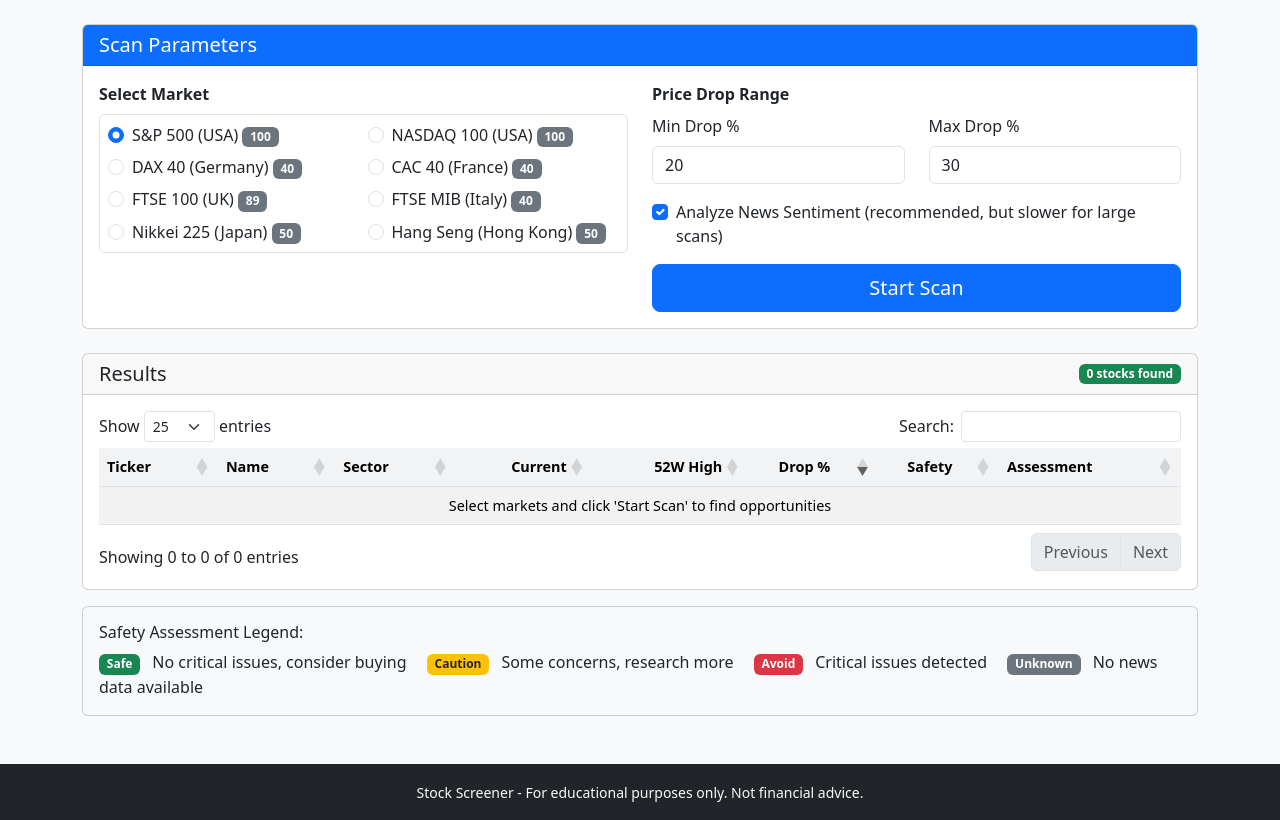
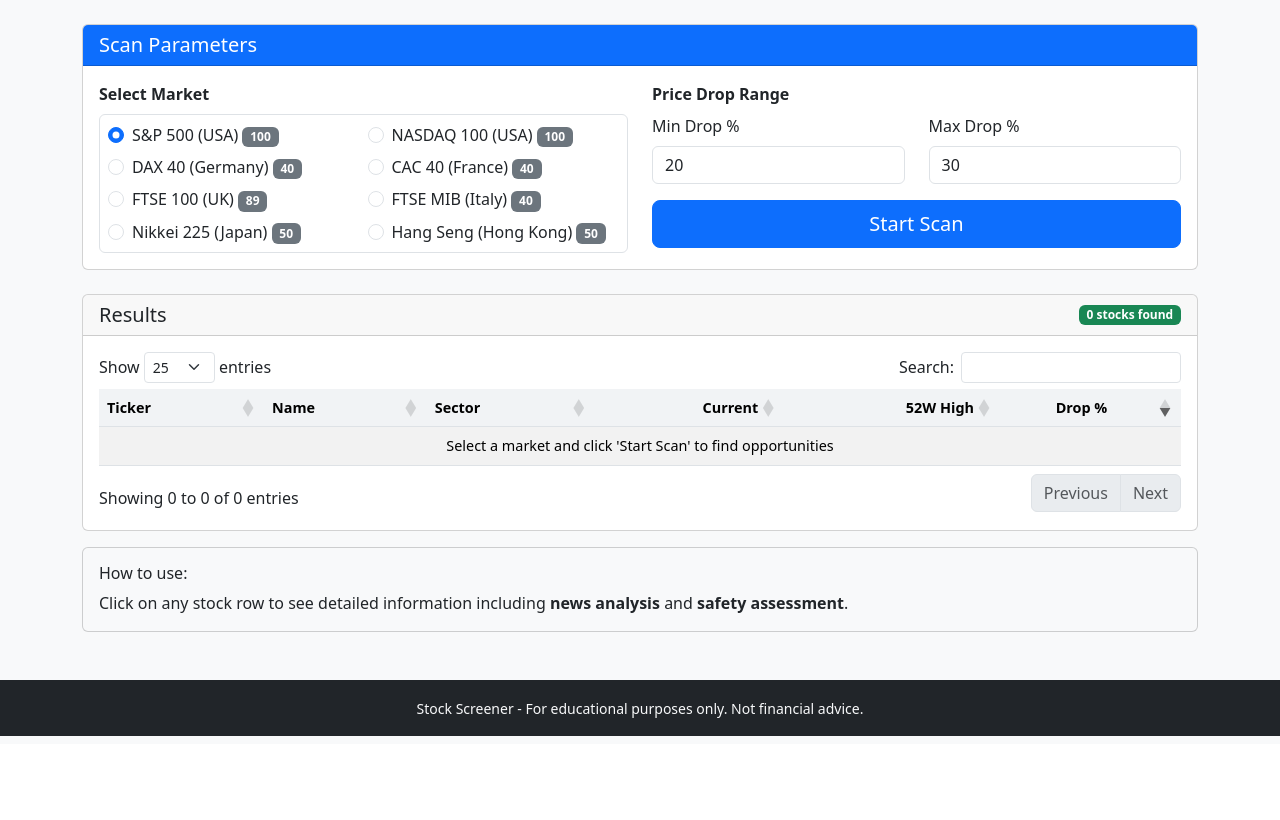
Before and after one commit to rigelshysaj/stock-screener, a Flask app: page / in a window 1280 px wide. Shown: the part 56-876 px from the top of the page. After the commit the page ends 792 px from the top, so only its background shows below. Run offline with Flask 3, Linux system fonts and the light colour scheme; some libraries are stand-ins or nearby versions.

Commit message:
Remove news analysis from scan, show only on stock detail
- Removed news analysis from /api/scan endpoint for faster scans
- News analysis now only loads when clicking individual stock
- Removed Safety and Assessment columns from results table
- Removed "Analyze News Sentiment" checkbox
- Updated info text to explain click-to-view functionality

This should fix Render timeout issues by making scans much faster.

🤖 Generated with [Claude Code](https://claude.com/claude-code)

Co-Authored-By: Claude Opus 4.5 <noreply@anthropic.com>

```diff
--- a/app.py
+++ b/app.py
@@ -8,7 +8,6 @@ from screener import screen_stocks, get_stock_details
 from news_analyzer import analyze_stock_news, is_safe_drop
 from stock_lists import MARKETS, get_tickers_by_markets
 import logging
-from concurrent.futures import ThreadPoolExecutor
 import time
 
 # Configure logging
@@ -61,7 +60,6 @@ def scan_stocks():
     market_keys = data.get('markets', ['sp500'])
     min_drop = float(data.get('min_drop', 20))
     max_drop = float(data.get('max_drop', 30))
-    analyze_news = data.get('analyze_news', True)
 
     # Validate parameters
     if min_drop < 0 or max_drop > 100 or min_drop >= max_drop:
@@ -87,37 +85,8 @@ def scan_stocks():
         logger.error(f"Error screening stocks: {e}")
         return jsonify({"error": "Failed to screen stocks"}), 500
 
-    # Analyze news for each stock if requested
-    if analyze_news and stocks:
-        logger.info(f"Analyzing news for {len(stocks)} stocks...")
-
-        def analyze_with_news(stock):
-            try:
-                is_safe, analysis = is_safe_drop(stock['ticker'], stock.get('name'))
-                stock['news_analysis'] = {
-                    'safety_score': analysis['safety_score'],
-                    'assessment': analysis['assessment'],
-                    'message': analysis['message'],
-                    'overall_sentiment': analysis['overall_sentiment'],
-                    'critical_issues': analysis['critical_issues'],
-                    'critical_keywords': analysis.get('critical_keywords_found', []),
-                    'news_count': len(analysis.get('news', []))
-                }
-                stock['is_safe'] = is_safe
-            except Exception as e:
-                logger.warning(f"Error analyzing news for {stock['ticker']}: {e}")
-                stock['news_analysis'] = None
-                stock['is_safe'] = None
-            return stock
-
-        with ThreadPoolExecutor(max_workers=5) as executor:
-            stocks = list(executor.map(analyze_with_news, stocks))
-
-    # Sort by safety score (safest first), then by drop percentage
-    stocks.sort(key=lambda x: (
-        -(x.get('news_analysis', {}).get('safety_score', 0) if x.get('news_analysis') else 0),
-        -x['drop_pct']
-    ))
+    # Sort by drop percentage (highest first)
+    stocks.sort(key=lambda x: -x['drop_pct'])
 
     # Prepare response
     result = {
@@ -126,8 +95,7 @@ def scan_stocks():
         "tickers_scanned": len(tickers),
         "parameters": {
             "min_drop": min_drop,
-            "max_drop": max_drop,
-            "analyze_news": analyze_news
+            "max_drop": max_drop
         },
         "stocks": stocks
     }
--- a/static/js/app.js
+++ b/static/js/app.js
@@ -19,11 +19,11 @@ function initDataTable() {
         pageLength: 25,
         order: [[5, 'desc']], // Sort by drop % descending
         language: {
-            emptyTable: "Select markets and click 'Start Scan' to find opportunities"
+            emptyTable: "Select a market and click 'Start Scan' to find opportunities"
         },
         columnDefs: [
             { targets: [3, 4], className: 'text-end' },
-            { targets: [5, 6], className: 'text-center' }
+            { targets: [5], className: 'text-center' }
         ]
     });
 }
@@ -45,7 +45,6 @@ async function startScan() {
 
     const minDrop = parseFloat($('#min-drop').val()) || 20;
     const maxDrop = parseFloat($('#max-drop').val()) || 30;
-    const analyzeNews = $('#analyze-news').is(':checked');
 
     // Validate range
     if (minDrop >= maxDrop) {
@@ -69,8 +68,7 @@ async function startScan() {
             body: JSON.stringify({
                 markets: markets,
                 min_drop: minDrop,
-                max_drop: maxDrop,
-                analyze_news: analyzeNews
+                max_drop: maxDrop
             })
         });
 
@@ -108,19 +106,13 @@ function updateResultsTable(stocks) {
 
     // Add each stock as a row
     stocks.forEach(stock => {
-        const newsAnalysis = stock.news_analysis || {};
-        const safetyScore = newsAnalysis.safety_score ?? '-';
-        const assessment = newsAnalysis.assessment || 'unknown';
-
         dataTable.row.add([
             formatTicker(stock.ticker),
             truncateName(stock.name, 30),
             stock.sector || 'N/A',
             formatPrice(stock.current_price, stock.currency),
             formatPrice(stock.high_52w, stock.currency),
-            formatDropPct(stock.drop_pct),
-            formatSafetyScore(safetyScore),
-            formatAssessment(assessment, newsAnalysis.message)
+            formatDropPct(stock.drop_pct)
         ]);
     });
 
--- a/templates/index.html
+++ b/templates/index.html
@@ -64,13 +64,6 @@
                             </div>
                         </div>
 
-                        <div class="form-check mb-3">
-                            <input class="form-check-input" type="checkbox" id="analyze-news" checked>
-                            <label class="form-check-label" for="analyze-news">
-                                Analyze News Sentiment (recommended, but slower for large scans)
-                            </label>
-                        </div>
-
                         <button class="btn btn-primary btn-lg w-100" id="scan-btn" onclick="startScan()">
                             <span id="scan-text">Start Scan</span>
                             <span id="scan-spinner" class="spinner-border spinner-border-sm d-none" role="status"></span>
@@ -102,8 +95,6 @@
                                 <th>Current</th>
                                 <th>52W High</th>
                                 <th>Drop %</th>
-                                <th>Safety</th>
-                                <th>Assessment</th>
                             </tr>
                         </thead>
                         <tbody id="results-body">
@@ -132,15 +123,12 @@
         </div>
     </div>
 
-    <!-- Legend -->
+    <!-- Info -->
     <div class="container mt-3 mb-5">
         <div class="card bg-light">
             <div class="card-body">
-                <h6 class="mb-2">Safety Assessment Legend:</h6>
-                <span class="badge bg-success me-2">Safe</span> No critical issues, consider buying
-                <span class="badge bg-warning text-dark ms-3 me-2">Caution</span> Some concerns, research more
-                <span class="badge bg-danger ms-3 me-2">Avoid</span> Critical issues detected
-                <span class="badge bg-secondary ms-3 me-2">Unknown</span> No news data available
+                <h6 class="mb-2">How to use:</h6>
+                <p class="mb-0">Click on any stock row to see detailed information including <strong>news analysis</strong> and <strong>safety assessment</strong>.</p>
             </div>
         </div>
     </div>
```
